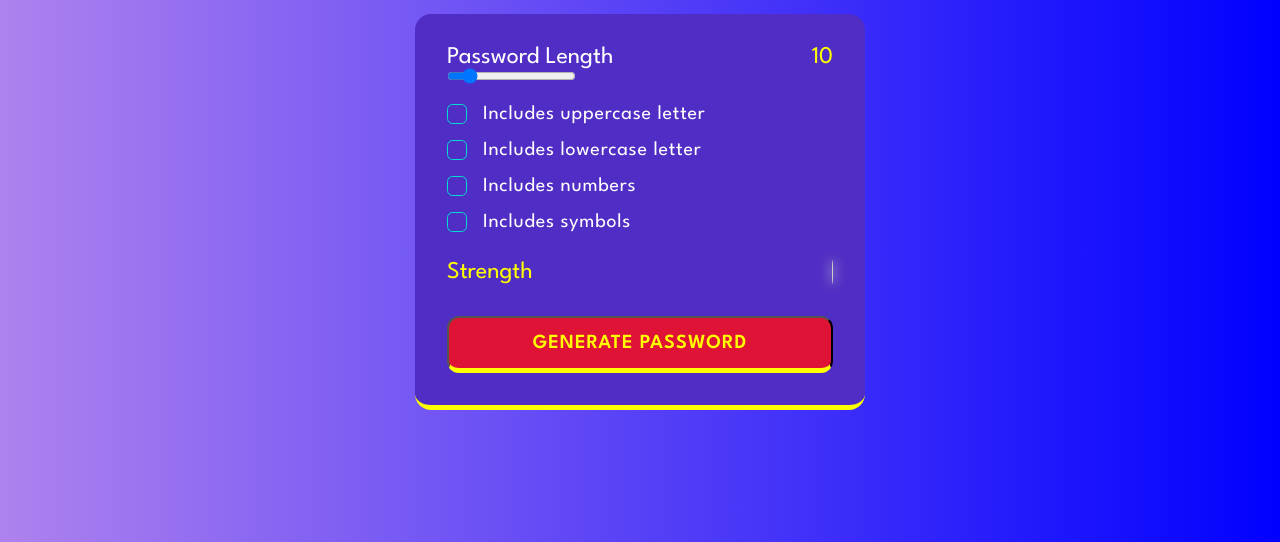
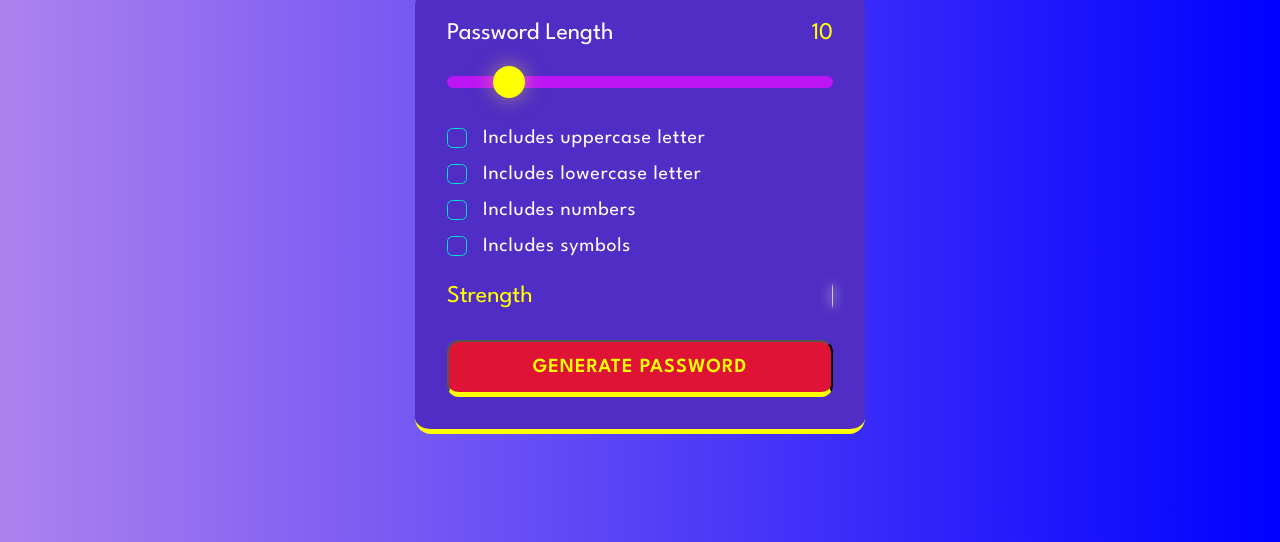
Before and after one commit to siddharthatomar33/web-development, a plain HTML site: page PASSWORDGENERATOR/index.html in a window 1280 px wide. Shown: the part 258-800 px from the top of the page. Drawn offline with Linux system fonts and the light colour scheme.

Commit message:
js practise

```diff
--- a/PASSWORDGENERATOR/styles.css
+++ b/PASSWORDGENERATOR/styles.css
@@ -118,8 +118,8 @@ h1{
     font-size: 1.5rem;
 }
 .indicator{
-    width: 1.5px;
-    height: 1.5rem;
+    width:1.5px;
+    height:1.5rem;
     border-radius: 50%;
 }
 .generatebutton{
@@ -169,5 +169,33 @@ h1{
     color:var(--pl-white);
     font-size: 1.25rem;
     letter-spacing: 0.75px;
+}
+.slider{
+    appearance: none;
+    width: 100%;
+    height: 0.75rem;
+    cursor: pointer;
+    background-color:rgb(126, 105, 195) ;
+    border-radius: 1rem;
+    margin-top: 2rem;
+    margin-bottom: 1.5rem;
+    background-image: linear-gradient(var(--vb-violet),var(--vb-violet));
+    background-repeat: no-repeat;
+    border: none;
+    outline:none ;
+}
 
+.slider::-webkit-slider-thumb{
+    appearance: none;
+    height: 2rem;
+    width: 2rem;
+    border-radius: 50%;
+    background-color: yellow;
+    cursor: pointer;
+    margin: top -3px;
+    box-shadow: 0px 0px 20px 0px rgba(255,229,61,0.50);
+    transition: all 100ms ease-in;
 }
+.slider:focus{
+    outline:3px solid var(--vb-yellow);
+}
```
